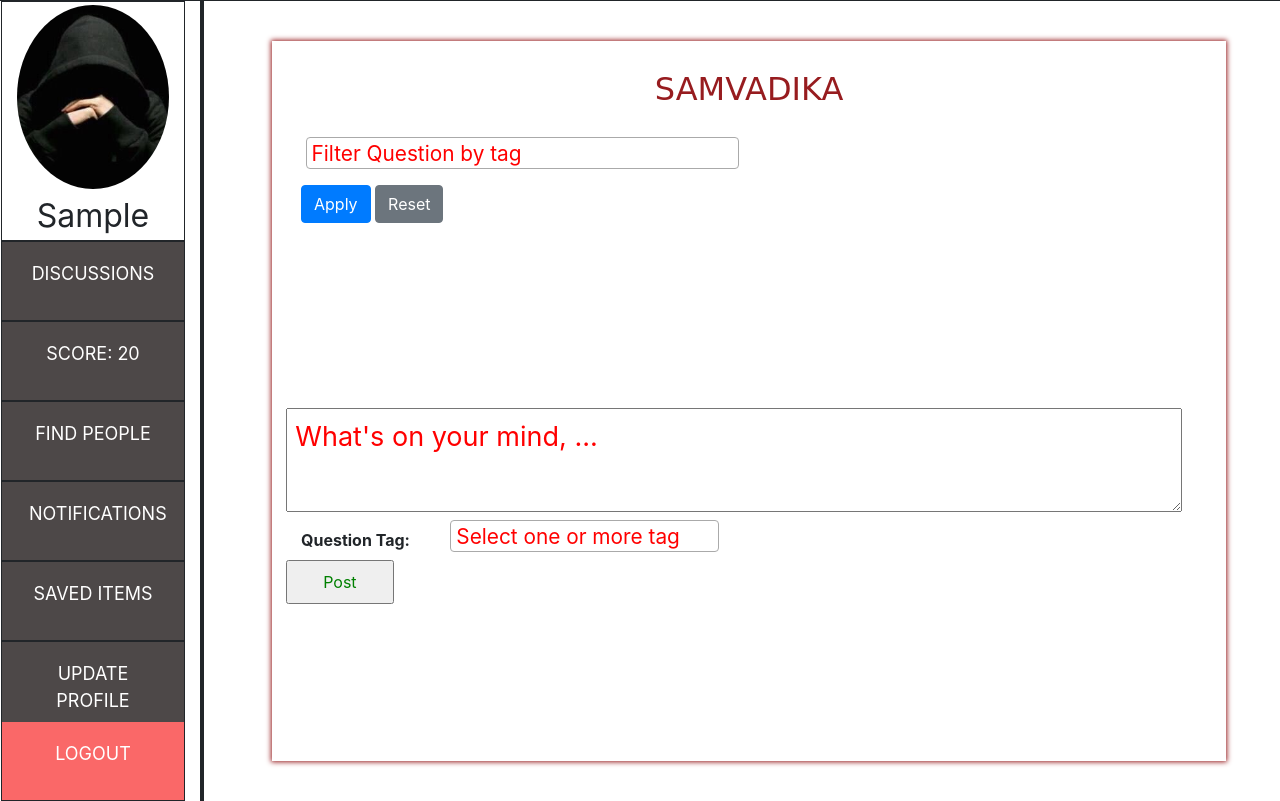
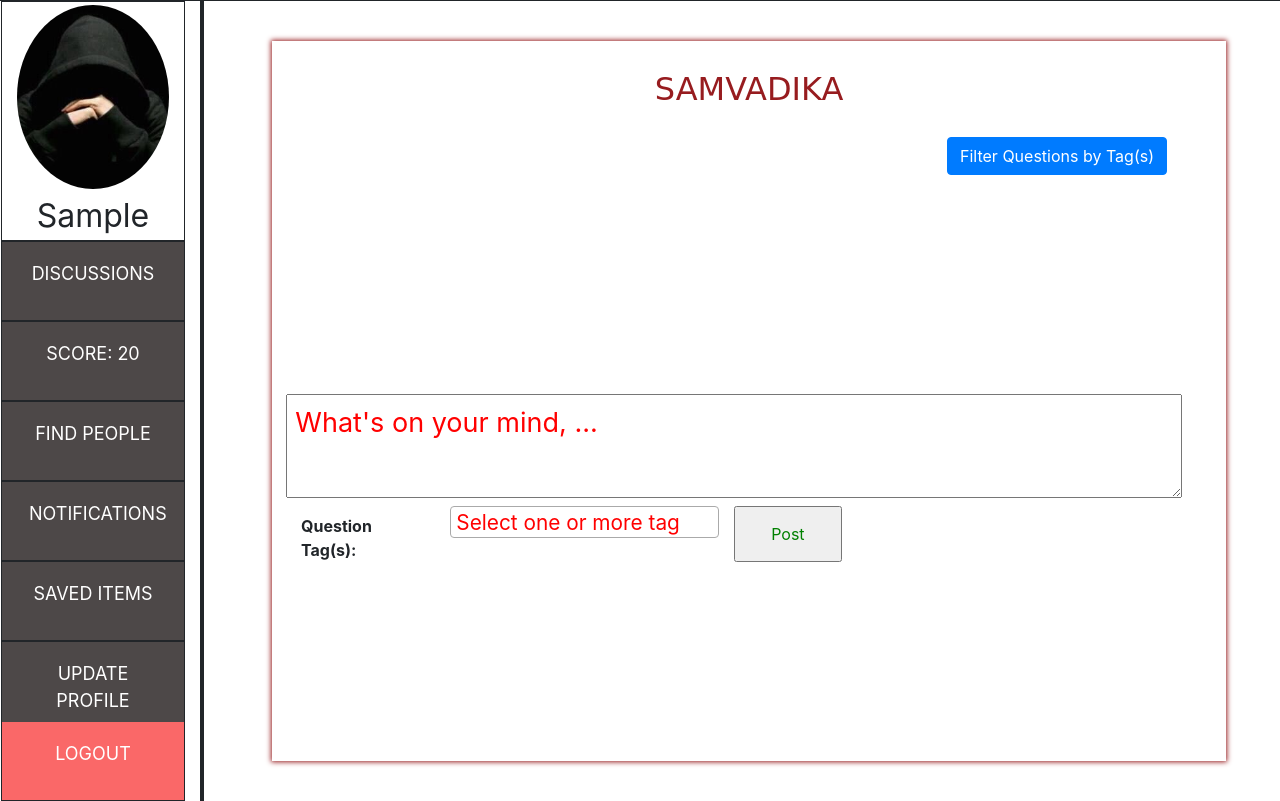
Before and after one commit to CS699-IITB-Autumn-2021/project-code_busters, a Django app: page / in a window 1280 px wide. Run offline with Django 3.2, Linux system fonts and the light colour scheme; the visitor is signed in with stand-in values (Sample User, id 1); data comes from the database, SQL or seed files in the repository; data that the repository does not hold is empty; some libraries are stand-ins or nearby versions.

Commit message:
improved search part frontend

```diff
--- a/samvadika/login/templates/findpeople.html
+++ b/samvadika/login/templates/findpeople.html
@@ -108,8 +108,8 @@ side-nav-button:active {
         <option>Badminton</option>
     </select>
   </div>
-  <button type="sumbit" name="save_multiple" class="btn btn-primary">Apply</button>
-  <button type="sumbit" name="save_multiple" class="btn btn-secondary">
+  <button type="sumbit" name="find_people_sumbit" class="btn btn-primary">Apply</button>
+  <button type="sumbit" name="reset_people" class="btn btn-secondary">
     <a href="reset_filter_people" style="color:white">Reset</a>
   </button><br/>
   </form>
--- a/samvadika/login/templates/index.html
+++ b/samvadika/login/templates/index.html
@@ -91,24 +91,13 @@
 
 
   <div class="row">
-    <form method='POST' action='filter_questions'>
+    <form method='POST' action=''>
       {% csrf_token %}
-         <div class="form-group"> <label></label> <select class="form-control select2 select2-hidden-accessible" multiple="" data-placeholder="Filter Question by tag" style="width: 50%;" tabindex="-1" aria-hidden="true" name="tag_filter_list" id="tag_filter_list" required>
-          <option value="A">A</option>
-          <option value="B">B</option>
-          <option value="C">C</option>
-          <option value="D">D</option>
-      </select>
-    </div>
-    <button type="sumbit" name="save_multiple" class="btn btn-primary">Apply</button>
-    <button type="sumbit" name="save_multiple" class="btn btn-secondary">
-      <a href="reset_filter_questions/" style="color:white">Reset</a>
+       <button type="sumbit" name="save_multiple" class="btn btn-primary" style="float: right">
+      <a href="filterbytags/" style="color:white">Filter Questions by Tag(s)</a>
     </button><br/>
     </form>
     </div>
-
-
-
 
 
 
@@ -118,12 +107,13 @@
          <div class="row">
           <textarea name="samvad" placeholder="What's on your mind, {{user}}..." required style="width:100%;padding:0.4em;height:5em;"></textarea>
           </div>
+
           <div class="row my-2">
             <div class="col-2 mt-2">
-          <strong>Question Tag:</strong>
+          <strong>Question Tag(s):</strong>
           </div>
-          <!--
-          <div class="col-5">
+
+          <!--<div class="col-5">
           <select class="form-select" multiple="" aria-label="Default select example" name="tag" style="width:30%;right:5em;" required>
             <option value="">------</option>
             <option value="A">A</option>
@@ -142,10 +132,9 @@
           </select>
             </div>
 
+            <input type="submit" style="width:fit-content" value="Post"/>
             </div>
-          <div class="row">
-          <input type="submit" style="width:fit-content" value="Post"/>
-        </div>
+
       </form>
       </div>
 
--- a/samvadika/login/urls.py
+++ b/samvadika/login/urls.py
@@ -22,6 +22,7 @@ urlpatterns = [
     path('findpeople/Updateinterests',Updateinterests,name='updateinterests'),
     path('findpeople/reset_filter_people',Reset_filter_people,name='reset_filter_people'),
     path('findpeople/filter_people',filter_people, name='filter_people'),
-    path('reset_filter_questions/',reset_filter_questions,name='reset_filter_questions'),
-    path('filter_questions',filter_questions, name='filter_questions')
+    path('filterbytags/reset_filter_questions/',reset_filter_questions,name='reset_filter_questions'),
+    path('filterbytags/filter_questions',filter_questions, name='filter_questions'),
+    path('filterbytags/',filterbytags, name='filterbytags')
 ]
--- a/samvadika/login/views.py
+++ b/samvadika/login/views.py
@@ -212,21 +212,22 @@ def Updateinterests(request):
 
 def filter_people(request):
     if request.method=="POST":
-        interest_filter_list=request.POST.getlist('hobbies_filter_list')
-        user = request.user
-        l = User.objects.all()
-        li = []
+        if 'find_people_sumbit' in request.POST:
+            interest_filter_list=request.POST.getlist('hobbies_filter_list')
+            user = request.user
+            l = User.objects.all()
+            li = []
 
-        for filter_hobby in interest_filter_list:
+            for filter_hobby in interest_filter_list:
 
-            for h in l:
-                if Hobby.objects.filter(user_name=h, hobby_name=filter_hobby).exists():
-                    rp=Hobby.objects.filter(user_name=h)
-                    if h != user:
-                        li.append([h,rp])
-        return render(request,'findpeople.html',{"query":li})
-    else:
-        return redirect('/findpeople')
+                for h in l:
+                    if Hobby.objects.filter(user_name=h, hobby_name=filter_hobby).exists():
+                        rp=Hobby.objects.filter(user_name=h)
+                        if h != user:
+                            li.append([h,rp])
+            return render(request,'findpeople.html',{"query":li})
+        else:
+            return redirect('/findpeople')
 
 
 def Reset_filter_people(request):
@@ -234,22 +235,27 @@ def Reset_filter_people(request):
 
 def filter_questions(request):
     if request.method=="POST":
-        tag_filter_list=request.POST.getlist('tag_filter_list')
-        print(tag_filter_list)
-        q = Question.objects.all()
-        li = []
+        if 'filter_multiple' in request.POST:
 
-        for qn_tag in tag_filter_list:
+            tag_filter_list=request.POST.getlist('tag_filter_list')
+            print(tag_filter_list)
+            q = Question.objects.all()
+            li = []
 
-            for qn in q:
-                if Tag.objects.filter(tag_name=qn_tag,threadid=qn.threadid).exists():
-                    rp=Tag.objects.filter(threadid=qn.threadid)
-                    li.append([qn,rp])
-        print(li)
-        return render(request,'filterquestions.html',{"query":li})
-    else:
-        return redirect('/')
+            for qn_tag in tag_filter_list:
+
+                for qn in q:
+                    if Tag.objects.filter(tag_name=qn_tag,threadid=qn.threadid).exists():
+                        rp=Tag.objects.filter(threadid=qn.threadid)
+                        li.append([qn,rp])
+            return render(request,'filterquestions.html',{"query":li})
+
+        else:
+            return redirect('/')
 
 
 def reset_filter_questions(request):
     return redirect('/')
+
+def filterbytags(request):
+    return render(request, 'filterquestions.html')
```
Also changed, not shown: samvadika/login/templates/filterquestions.html (+5 -7 lines).
